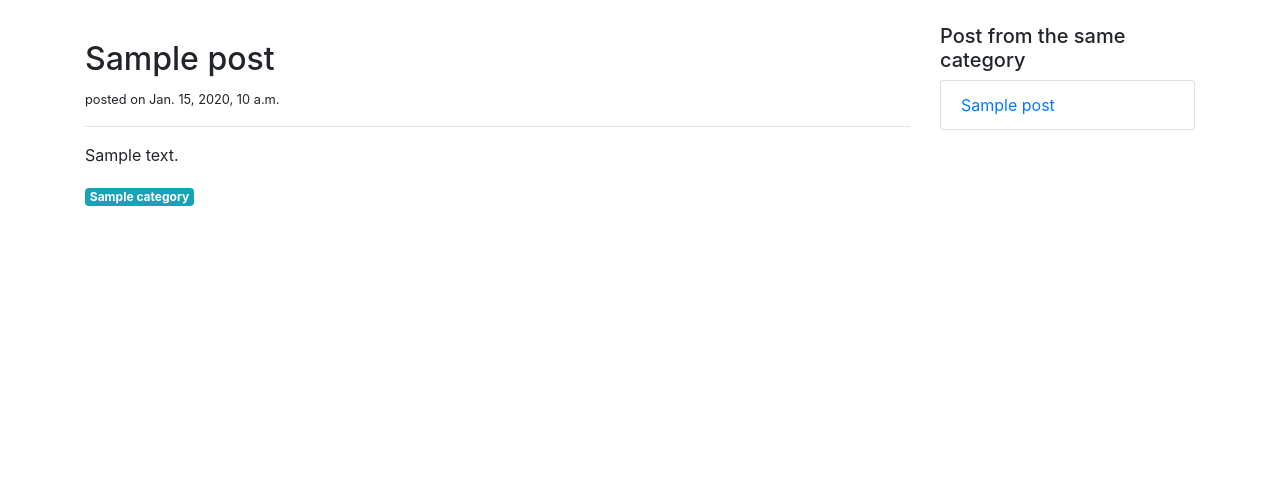
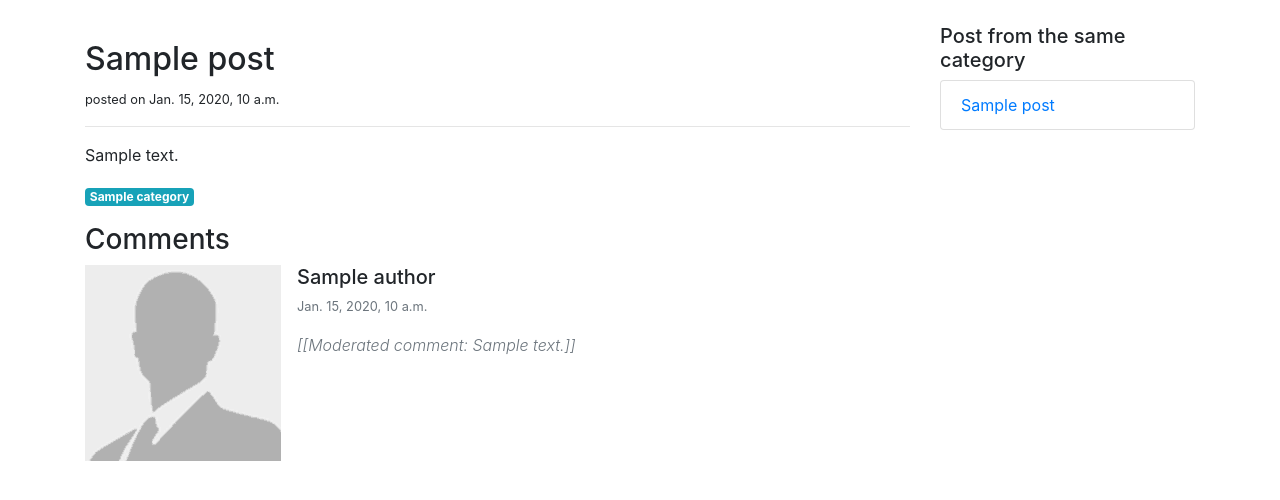
Before and after one commit to zxperts/pyblog, a Django app: template blog/templates/blog/post_detail.html in a window 1280 px wide. Shown: the part 56-556 px from the top of the page. Run offline with Django 3.2, Linux system fonts and the light colour scheme; the template is opened without the code that fills it: most values are stand-ins (such as "Sample title", 1, 10 or a date in 2020); some libraries are stand-ins or nearby versions.

Commit message:
Associer les commentaires à un article

```diff
--- a/blog/models.py
+++ b/blog/models.py
@@ -39,7 +39,8 @@ class Comment(models.Model):
         (STATUS_MODERATED, 'moderated')
     )
 
-    post = models.ForeignKey('Post', on_delete=models.CASCADE)
+    post = models.ForeignKey('Post', on_delete=models.CASCADE,
+                             related_name='comments')
     author_name = models.CharField(max_length=100)
     text = models.TextField()
 
--- a/blog/templates/blog/post_detail.html
+++ b/blog/templates/blog/post_detail.html
@@ -1,4 +1,5 @@
 {% extends 'base.html' %}
+{% load static %}
 
 
 {% block title %} {{ post.title }} {% endblock %}
@@ -15,7 +16,37 @@
         <a href="{% url 'post_list' post.category.slug %}"
            class="badge badge-info">{{ post.category.name|capfirst }}</a>
     </div>
+
+    <div class="mt-3">
+        <h3>Comments</h3>
+        <ul class="list-unstyled">
+            {% for comment in comments %}
+            <li class="media">
+                <img class="mr-3" src="{% static 'img/user-placeholder.png' %}">
+                <div class="media-body">
+                    <h5 class="mt-0 mb-1">{{ comment.author.name }}</h5>
+                    <p>
+                        <small class="text-muted">{{ comment.created_at }}</small>
+                    </p>
+                    <p>
+                        {% if comment.status == 'moderated' %}
+                        <span class="font-weight-light font-italic text-muted">
+                        [[Moderated comment: {{ comment.moderation_text }}]]
+                    </span>
+                        {% else %}
+                        {{ comment.text }}
+                        {% endif %}
+                    </p>
+                </div>
+            </li>
+            {% empty %}
+            <li class="media">No comment yet</li>
+            {% endfor %}
+        </ul>
+    </div>
 </div>
+
+
 <div class="col-sm-3">
     <h5>Post from the same category</h5>
     <ul class="list-group">
--- a/blog/views.py
+++ b/blog/views.py
@@ -1,6 +1,6 @@
 from django.shortcuts import render, get_object_or_404
 
-from blog.models import Post
+from blog.models import Post,Comment
 from blog import model_helpers
 from blog import navigation
 
@@ -25,11 +25,13 @@ def post_detail(request, post_id):
     post = get_object_or_404(Post, pk=post_id)
     post_same_category = Post.objects.filter(published=True, category=post.category) \
         .exclude(pk=post.id)
+    comments=post.comments.exclude(status=Comment.STATUS_HIDDEN).order_by('created_at')
 
     context = {
         'navigation_items': navigation.navigation_items(navigation.NAV_POSTS),
         'post': post,
         'post_same_category': post_same_category,
+        'comments': comments
     }
 
     return render(request, 'blog/post_detail.html', context)
```
Also changed, not shown: db.sqlite3, static/img/user-placeholder.png (added).
